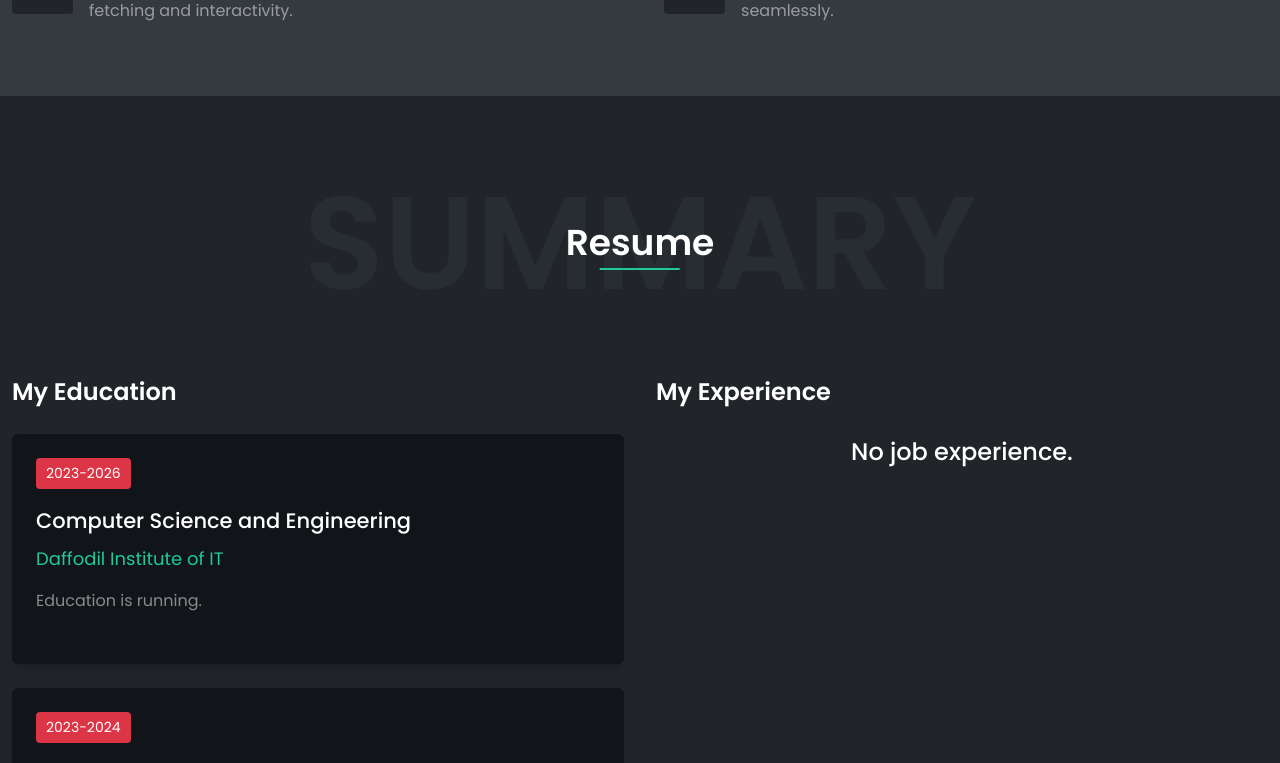
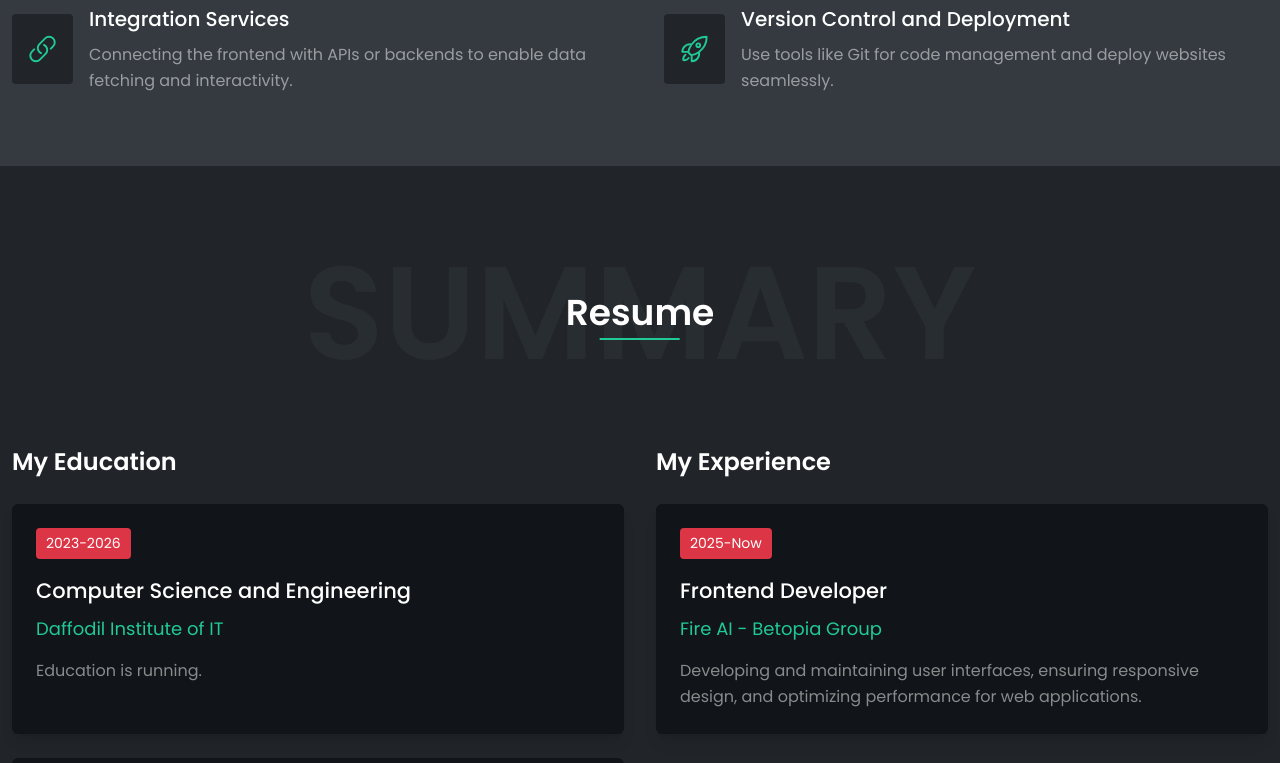
Before and after one commit to morshedsajid26/My-Portfolio, a React (Vite) app in the folder portfolio-project/: page / in a window 1280 px wide. Shown: the part 2000-2763 px from the top of the page. Built offline with nearby package versions, Linux system fonts and the light colour scheme; a web font is replaced by a local one.

Commit message:
experience updated

```diff
--- a/portfolio-project/src/Component/Home.jsx
+++ b/portfolio-project/src/Component/Home.jsx
@@ -16,7 +16,7 @@ const Home = () => {
   return (
     <div
       id='home'
-      className='py-[205px] md:py-[220px]  sm:pt-[200px] bg-[url(/public/sajid.jpg)] text-center relative bg-cover bg-no-repeat bg-center after:absolute after:content-[""] after:h-full after:w-full after:top-0 after:left-0 after:bg-black/40 z-0 after:-z-30'
+      className='py-[205px] md:py-[220px]  sm:pt-[200px] h-screen bg-[url(/public/sajid.jpg)] text-center relative bg-cover bg-no-repeat bg-center after:absolute after:content-[""] after:h-full after:w-full after:top-0 after:left-0 after:bg-black/40 z-0 after:-z-30'
       onClick={() => handleClick(false)}
     >
       <Container className=' '>
--- a/portfolio-project/src/Component/Resume.jsx
+++ b/portfolio-project/src/Component/Resume.jsx
@@ -28,7 +28,7 @@ const Resume = () => {
             />
 
             <ResumeCard
-              year="2023-2024"
+              year="2024"
               department="Frontend Development with React"
               institute="Creative IT Institute"
               details="Learned HTML, CSS, Bootstrap, Tailwind CSS, JavaScript, React, Next.js, and building responsive, dynamic web applications."
@@ -42,21 +42,16 @@ const Resume = () => {
             </h2>
 
 
-            <p className='font-pop text-white text-center text-[20px] md:text-[24px]  font-medium'> No job experience. </p>
-{/*
+
+
             <ResumeCard
-              year="2023-2026"
-              department="Junior Frontend Developer"
-              institute="Tech Solutions Ltd."
-              details="Developed responsive web applications using React.js. "
+              year="2025-Now"
+              department="Frontend Developer"
+              institute="Fire AI - Betopia Group"
+              details="Developing and maintaining user interfaces, ensuring responsive design, and optimizing performance for web applications."
             />
 
-            <ResumeCard
-              year="2023-2026"
-              department="Freelance Web Developer"
-              institute="Upwork & Fiverr"
-              details="Worked with multiple clients to build and maintain websites. "
-            /> */}
+
           </div>
         </div>
 
```
